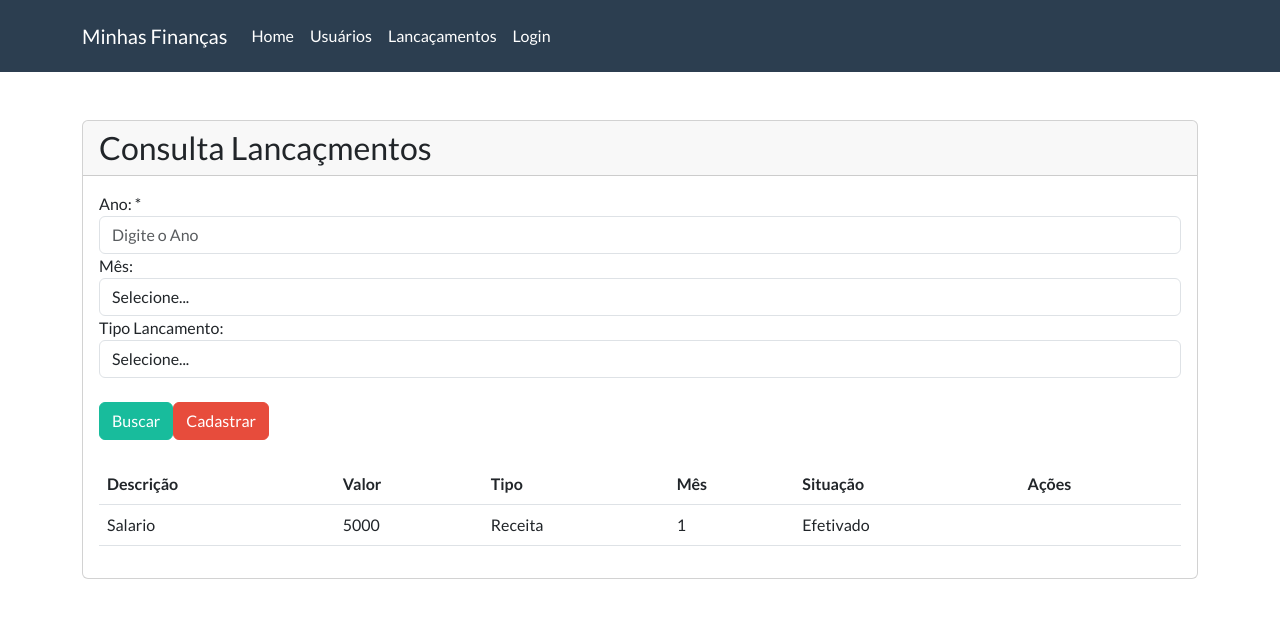
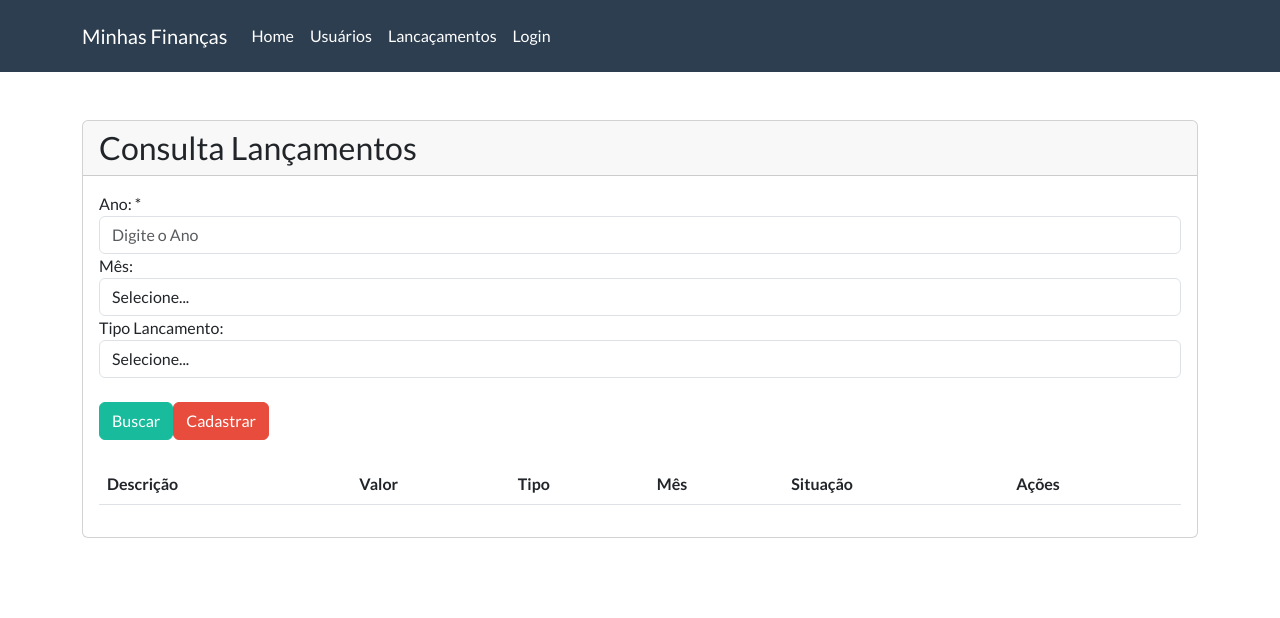
Before and after one commit to flavionfg/minhasfinancas-app, a React (Create React App) app: page /#/consulta-lancamentos in a window 1280 px wide. Shown: the top 618 px of the page. Built offline with nearby package versions, Linux system fonts and the light colour scheme.

Commit message:
Consulting the lancamentos in the database and presenting in the datatable

```diff
--- a/src/app/services/lancamentoService.js
+++ b/src/app/services/lancamentoService.js
@@ -7,21 +7,25 @@ export default class LacamentoService extends ApiService {
     }
 
     consultar(lancamentoFiltro){
+        let params = `?ano=${lancamentoFiltro.ano}`
 
-        let params = `?ano=&{lancamentoFiltro.ano}`
+        if(lancamentoFiltro.mes){
+            params = `${params}&mes=${lancamentoFiltro.mes}`
+        }
 
         if(lancamentoFiltro.tipo){
-            params = `${params}&mes=${lancamentoFiltro.tipo}`
-        }
-
-        if(lancamentoFiltro.mes){
-            params = `${params}&tipo=${lancamentoFiltro.mes}`
+            params = `${params}&tipo=${lancamentoFiltro.tipo}`
         }
 
         if(lancamentoFiltro.status){
             params = `${params}&status=${lancamentoFiltro.status}`
         }
 
-        return this.get(params)
+        if(lancamentoFiltro.usuario){
+            params = `${params}&usuario=${lancamentoFiltro.usuario}`
+        }
+        console.log("PARAMS: " + params)
+
+        return this.get(params);
     }
 }
--- a/src/views/lancamentos/consulta-lancamentos.js
+++ b/src/views/lancamentos/consulta-lancamentos.js
@@ -5,17 +5,42 @@ import FormGroup from '../../components/form-group'
 import SelectMenu from '../../components/selectMenu'
 import LancamentosTable from './lancamentosTable'
 
+import LacamentoService from '../../app/services/lancamentoService'
+import localStorageService from '../../app/services/localstorageService'
+
 class ConsultaLancamentos extends React.Component{
 
     state = {
         ano: '',
         mes: '',
-        tipo: ''
+        tipo: '',
+        lancamentos : []
+    }
+
+    constructor(){
+        super();
+        this.service = new LacamentoService();
     }
 
     buscar = () => {
-        console.log(this.state)
-    }
+
+        const usuarioLogado = localStorageService.obterItem('_usuario_logado');
+
+        const lancamentoFiltro = {
+            ano: this.state.ano,
+            mes: this.state.mes,
+            tipo: this.state.tipo,
+            usuario: usuarioLogado.id
+        }
+
+        this.service.consultar(lancamentoFiltro)
+                    .then( response => {
+                    this.setState({ lancamentos: response.data }) //até a linha de cima ta ok
+                    console.log("teste : " + response.data)
+                }).catch( error => {
+                    console.log(error.data)
+                })
+     }
 
     render(){
 
@@ -45,12 +70,8 @@ class ConsultaLancamentos extends React.Component{
 
         ]
 
-        const lancamentos = [
-            { id : 1, descricao : 'Salario', valor: 5000, mes: 1, tipo: 'Receita', status: 'Efetivado' }
-        ]
-
         return(
-            <Card title="Consulta Lancaçmentos">
+            <Card title="Consulta Lançamentos">
                 <div className="row">
                     <div className="cold-md-6">
                         <div className="bs-component">
@@ -58,7 +79,7 @@ class ConsultaLancamentos extends React.Component{
                                 <input type="text"
                                         className="form-control"
                                         value={this.state.ano}
-                                        onChange={e => this.setState({ano: e.target.value})}
+                                        onChange={e => this.setState({ ano: e.target.value })}
                                         id="exampleInputEmail"
                                         placeholder="Digite o Ano"/>
 
@@ -92,7 +113,7 @@ class ConsultaLancamentos extends React.Component{
                 <div className="row">
                     <div className="col-md-12">
                         <div className="bs-component">
-                            <LancamentosTable Lancamentos={lancamentos} />
+                            <LancamentosTable lancamentos={this.state.lancamentos} />
                         </div>
                     </div>
                 </div>
--- a/src/views/lancamentos/lancamentosTable.js
+++ b/src/views/lancamentos/lancamentosTable.js
@@ -2,17 +2,16 @@ import React from 'react'
 
 export default props => {
 
-    const rows = props.Lancamentos.map( lancamento => {
+    const rows = props.lancamentos.map(lancamento => {
+
         return (
-            <tr key={lancamento.id}>
-                <td>{lancamento.descricao}</td>
-                <td>{lancamento.valor}</td>
-                <td>{lancamento.tipo}</td>
-                <td>{lancamento.mes}</td>
-                <td>{lancamento.status}</td>
-                <td>
-
-                </td>
+            <tr key={ lancamento.id }>
+                <td>{ lancamento.descricao }</td>
+                <td>{ lancamento.valor }</td>
+                <td>{ lancamento.tipo }</td>
+                <td>{ lancamento.mes }</td>
+                <td>{ lancamento.status }</td>
+                <td></td>
             </tr>
         )
     } )
@@ -30,7 +29,7 @@ export default props => {
                 </tr>
             </thead>
             <tbody>
-                {rows}
+                { rows }
             </tbody>
         </table>
     )
```
